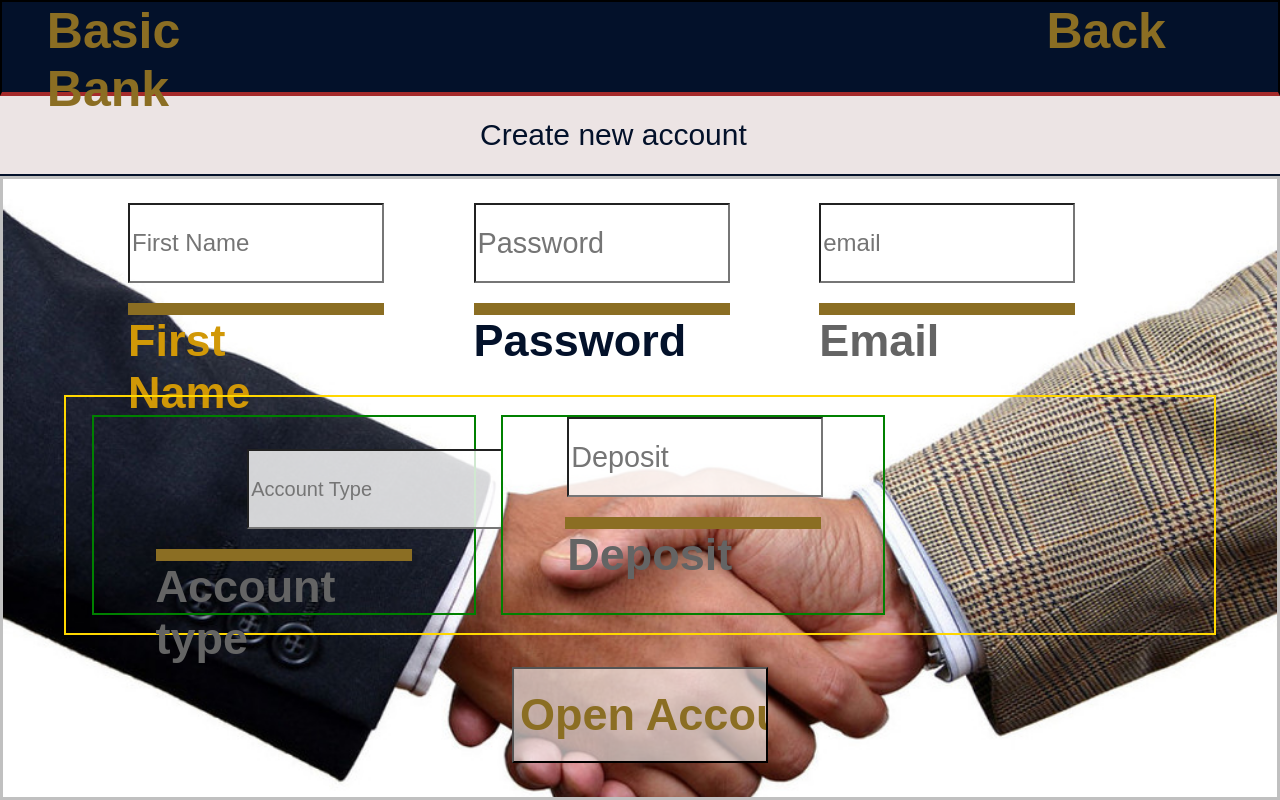
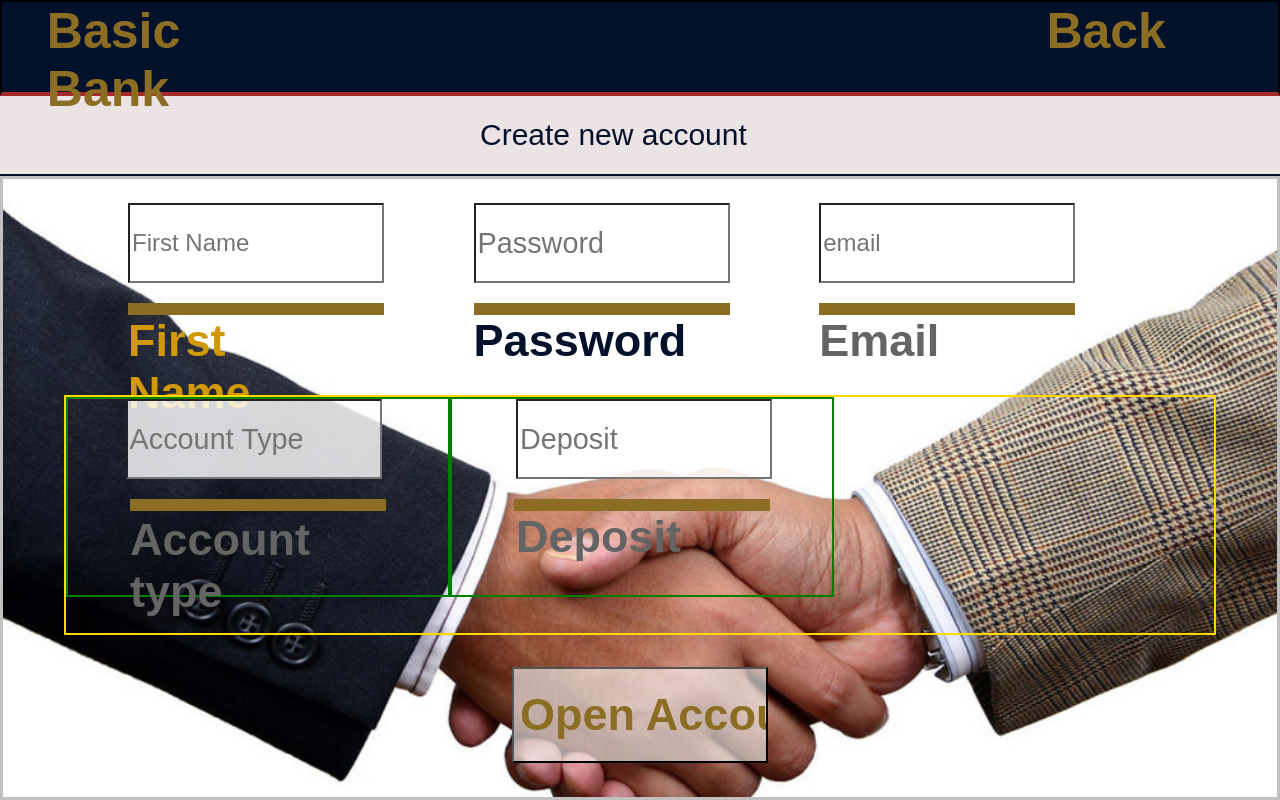
Before and after one commit to cyberstizz/basicbank, a React (Create React App) app: page /create in a window 1280 px wide. Built offline with nearby package versions, Linux system fonts and the light colour scheme.

Commit message:
more spaging changes

```diff
--- a/src/components/Accounts.css
+++ b/src/components/Accounts.css
@@ -145,8 +145,7 @@ margin-top: 2vh; */
     height: 30vh;
     display: flex;
     flex-direction: row;
-    align-items: center;
-    margin: auto;
+align-content: center;    margin: auto;
     border: solid 2px gold;
 }
 
@@ -191,21 +190,7 @@ margin-top: 2vh; */
     margin-left: 5vw;
 }
 
-.accountType{
-    height: 10vh;
-    width: 20vw;
-    background-color: rgba(255, 255, 255, 0.814);
-    font-size: larger;
-    margin-left: 5vw;
-}
 
-.deposit{
-    height: 10vh;
-    width: 20vw;
-    background-color: rgba(255, 255, 255, 0.814);
-    font-size: larger;
-    margin-left: 5vw;
-}
 
 .decorativeLine{
     width: 20vw;
@@ -273,16 +258,33 @@ margin-top: 2vh; */
 .accountTypeBlock{
     height: 25vh;
     width: 30vw;
-    margin-left: 2vw;
     font-size: larger;
     border: solid 2px green;
+    display: flex;
+    flex-direction: column;
+}
 
+
+
+.accounttype{
+    height: 10vh;
+    width: 20vw;
+    background-color: rgba(255, 255, 255, 0.814);
+    font-size: larger;
+    margin-left: 4.5vw;
 }
 
 .depositBlock{
     height: 25vh;
     width: 30vw;
-    margin-left: 2vw;
     font-size: larger;
     border: solid 2px green;
 }
+
+.deposit{
+    height: 10vh;
+    width: 20vw;
+    background-color: rgba(255, 255, 255, 0.814);
+    font-size: larger;
+    margin-left: 5vw;
+}
--- a/src/components/Create.js
+++ b/src/components/Create.js
@@ -67,7 +67,7 @@ const Create = () => {
 
         <div className="accountTypeBlock">
 
-        <input placeholder="Account Type" type="text" className="accountType"></input>
+        <input placeholder="Account Type" type="text" className="accounttype"></input>
         <div className="decorativeLine"></div>
         <p className="accountTypeText">Account type</p>
 
```
